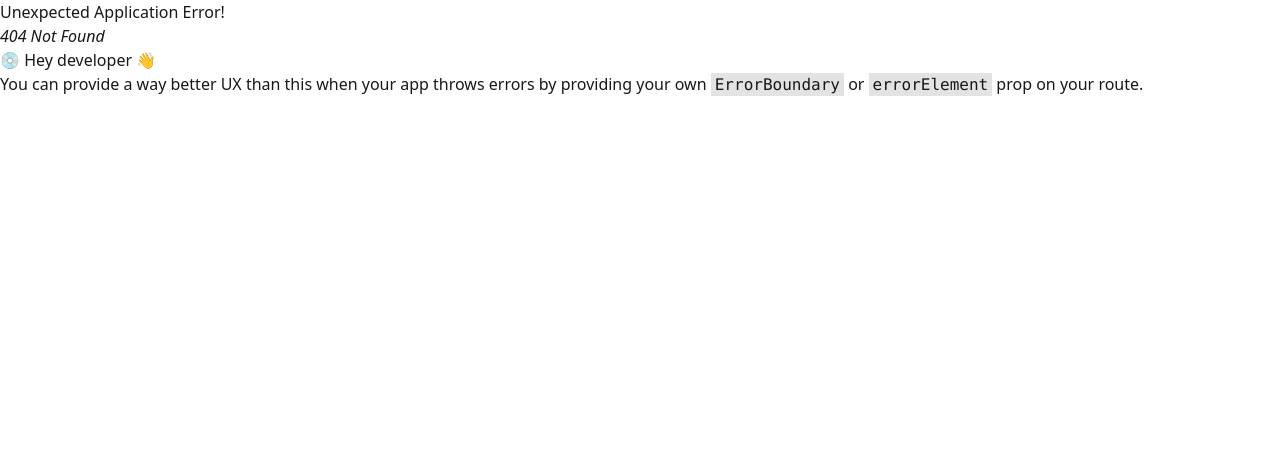
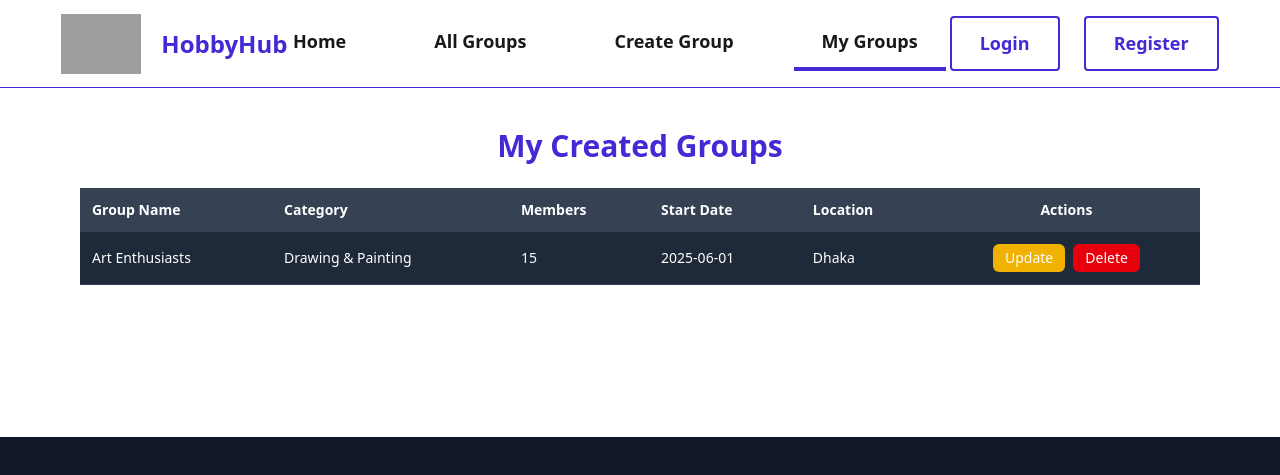
Before and after one commit to arafat22184/assignment-10-client, a React (Vite) app: page /myGroups in a window 1280 px wide. Before the commit this address had no page. Shown: the top 475 px of the page. Built offline with nearby package versions, Linux system fonts and the light colour scheme; grey boxes are pictures that could not be loaded.

Commit message:
added My Group section

```diff
--- /dev/null
+++ b/src/Pages/MyGroups.jsx
@@ -0,0 +1,105 @@
+import { useEffect, useState } from "react";
+
+const MyGroups = () => {
+  const [groups, setGroups] = useState([]);
+  const user = {
+    email: "john@example.com",
+  };
+
+  useEffect(() => {
+    const fetchGroups = async () => {
+      // Simulate fetching only user-created groups
+      const allGroups = [
+        {
+          id: 1,
+          name: "Art Enthusiasts",
+          category: "Drawing & Painting",
+          members: 15,
+          startDate: "2025-06-01",
+          location: "Dhaka",
+          creatorEmail: "john@example.com",
+        },
+        {
+          id: 2,
+          name: "Photography Pros",
+          category: "Photography",
+          members: 10,
+          startDate: "2025-06-10",
+          location: "Chittagong",
+          creatorEmail: "someone@else.com",
+        },
+      ];
+      const myGroups = allGroups.filter(
+        (group) => group.creatorEmail === user.email
+      );
+      setGroups(myGroups);
+    };
+
+    fetchGroups();
+  }, [user.email]);
+
+  const handleDelete = (id) => {
+    const remaining = groups.filter((g) => g.id !== id);
+    setGroups(remaining);
+  };
+
+  const handleUpdate = (id) => {
+    console.log("Update group:", id);
+  };
+
+  return (
+    <div className="max-w-6xl mx-auto px-4 py-10">
+      <h2 className="text-3xl font-bold mb-6 text-primary text-center">
+        My Created Groups
+      </h2>
+
+      {groups.length === 0 ? (
+        <p className="text-center text-4xl text-gray-300">
+          You haven’t created any groups yet.
+        </p>
+      ) : (
+        <div className="overflow-x-auto">
+          <table className="w-full text-left border-collapse text-sm">
+            <thead className="bg-gray-700 text-white">
+              <tr>
+                <th className="p-3">Group Name</th>
+                <th className="p-3">Category</th>
+                <th className="p-3">Members</th>
+                <th className="p-3">Start Date</th>
+                <th className="p-3">Location</th>
+                <th className="p-3 text-center">Actions</th>
+              </tr>
+            </thead>
+            <tbody className="bg-gray-800 text-white">
+              {groups.map((group) => (
+                <tr key={group.id} className="border-b border-gray-700">
+                  <td className="p-3">{group.name}</td>
+                  <td className="p-3">{group.category}</td>
+                  <td className="p-3">{group.members}</td>
+                  <td className="p-3">{group.startDate}</td>
+                  <td className="p-3">{group.location}</td>
+                  <td className="p-3 text-center space-x-2">
+                    <button
+                      onClick={() => handleUpdate(group.id)}
+                      className="bg-yellow-500 hover:bg-yellow-600 text-white px-3 py-1 rounded-md"
+                    >
+                      Update
+                    </button>
+                    <button
+                      onClick={() => handleDelete(group.id)}
+                      className="bg-red-600 hover:bg-red-700 text-white px-3 py-1 rounded-md"
+                    >
+                      Delete
+                    </button>
+                  </td>
+                </tr>
+              ))}
+            </tbody>
+          </table>
+        </div>
+      )}
+    </div>
+  );
+};
+
+export default MyGroups;
--- a/src/Routes/Router.jsx
+++ b/src/Routes/Router.jsx
@@ -5,6 +5,7 @@ import Login from "../Pages/Login";
 import Register from "../Pages/Register";
 import Groups from "../Pages/Groups";
 import CreateGroup from "../Pages/CreateGroup";
+import MyGroups from "../Pages/MyGroups";
 
 const router = createBrowserRouter([
   {
@@ -24,6 +25,10 @@ const router = createBrowserRouter([
         Component: CreateGroup,
       },
       {
+        path: "/myGroups",
+        Component: MyGroups,
+      },
+      {
         path: "/login",
         Component: Login,
       },
```
